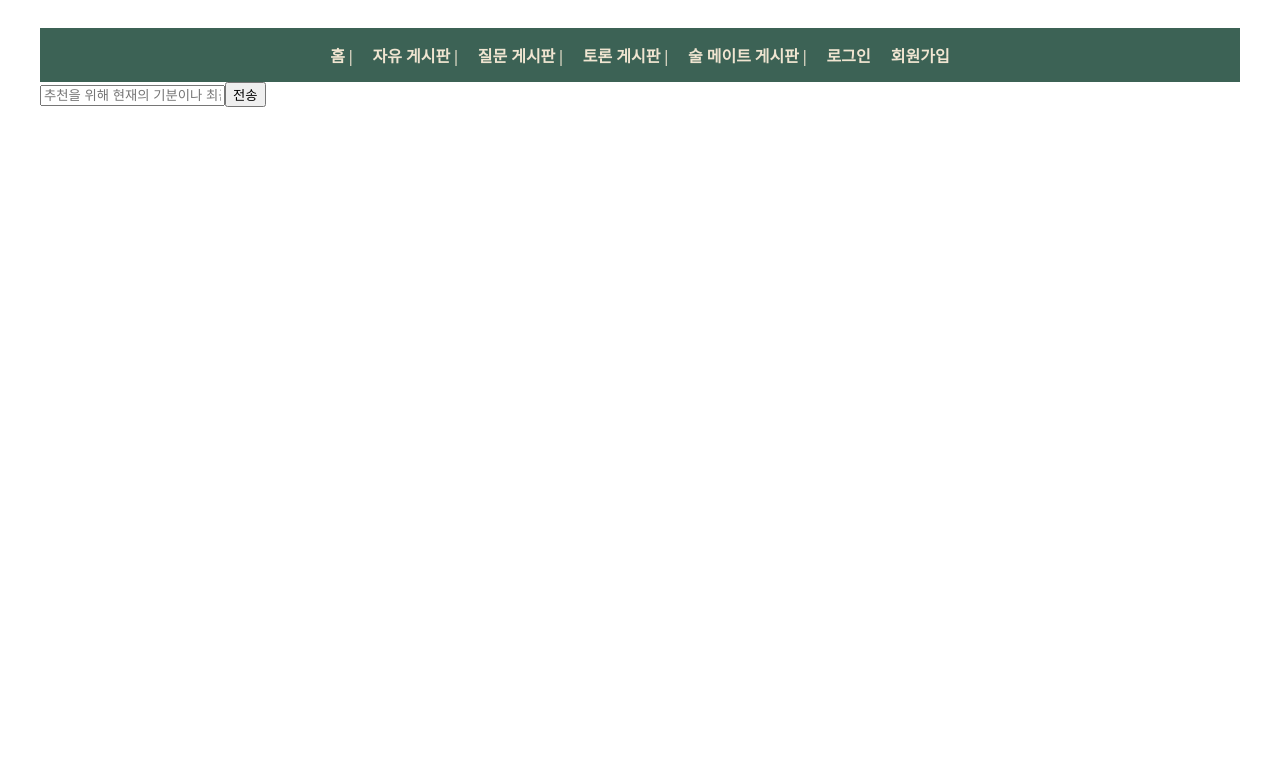
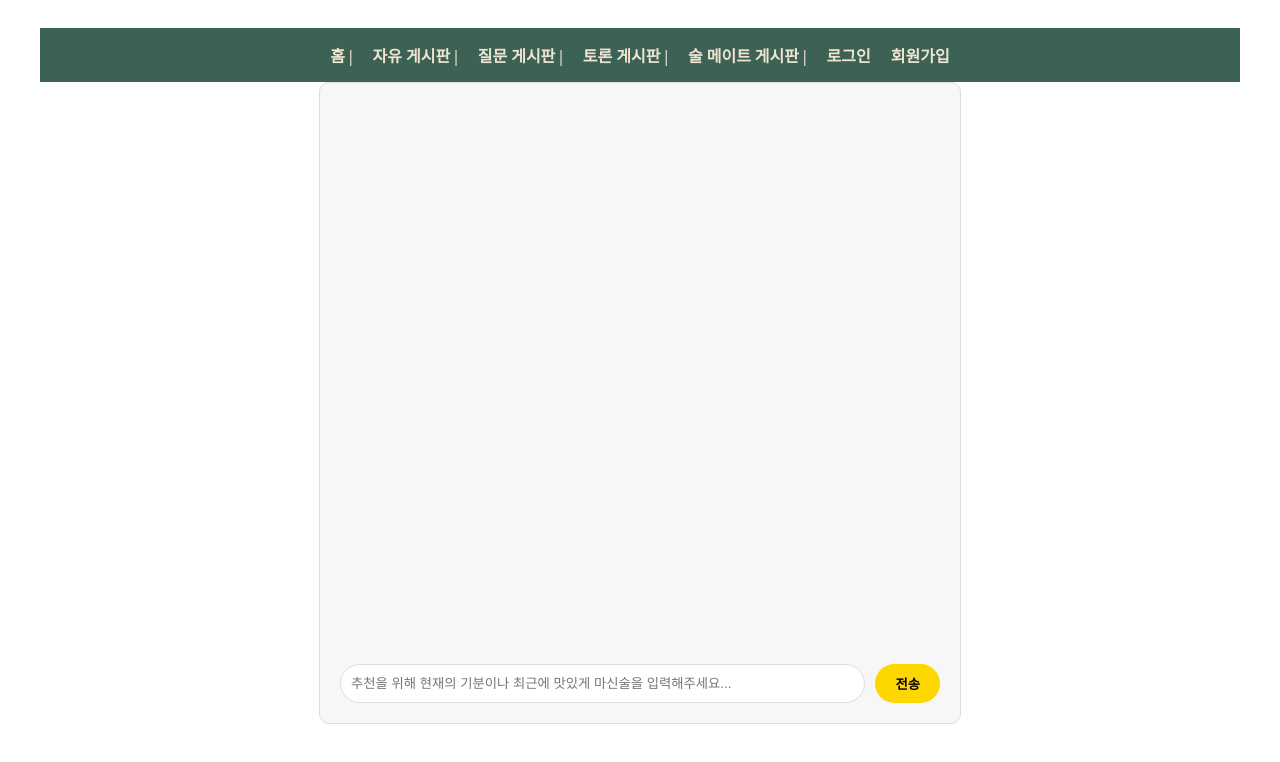
Before and after one commit to nahyunkeem/sulmeulliae_frontend, a React (Create React App) app: page /chatbot in a window 1280 px wide. Shown: the top 762 px of the page. Built offline with nearby package versions, Linux system fonts and the light colour scheme.

Commit message:
CSS_ChatBot

```diff
--- a/src/components/ChatBot.js
+++ b/src/components/ChatBot.js
@@ -58,19 +58,100 @@ function ChatBot() {
         setInputMessage('');
     };
 
+    // 스타일 정의 (카카오톡 스타일 적용)
+    const styles = {
+        chatContainer: {
+            width: '100%',
+            maxWidth: '600px',
+            margin: '0 auto',
+            backgroundColor: '#f7f7f7',
+            border: '1px solid #ddd',
+            borderRadius: '10px',
+            display: 'flex',
+            flexDirection: 'column',
+            justifyContent: 'space-between',
+            height: '600px',
+            padding: '20px',
+        },
+        chatMessages: {
+            flexGrow: 1,
+            overflowY: 'auto',
+            display: 'flex',
+            flexDirection: 'column',
+            paddingBottom: '20px',
+        },
+        chatMessage: {
+            display: 'inline-block',
+            maxWidth: '60%',
+            wordBreak: 'break-word',
+            padding: '10px',
+            borderRadius: '10px',
+            marginBottom: '10px',
+        },
+        userMessage: {
+            backgroundColor: '#ffe600',
+            alignSelf: 'flex-end',
+            borderRadius: '10px 10px 0 10px',
+        },
+        botMessage: {
+            backgroundColor: '#e0e0e0',
+            alignSelf: 'flex-start',
+            borderRadius: '10px 10px 10px 0',
+        },
+        chatInputForm: {
+            display: 'flex',
+        },
+        chatInput: {
+            flexGrow: 1,
+            padding: '10px',
+            borderRadius: '20px',
+            border: '1px solid #ddd',
+            marginRight: '10px',
+        },
+        sendButton: {
+            backgroundColor: '#ffd700',
+            border: 'none',
+            borderRadius: '20px',
+            padding: '10px 20px',
+            cursor: 'pointer',
+            fontWeight: 'bold',
+        },
+        chatLoading: {
+            display: 'flex',
+            justifyContent: 'center',
+            alignItems: 'center',
+            padding: '20px 0',
+        },
+        spinner: {
+            border: '4px solid rgba(0, 0, 0, 0.1)',
+            borderLeftColor: '#ffcd00',
+            borderRadius: '50%',
+            width: '40px',
+            height: '40px',
+            animation: 'spin 1s linear infinite',
+        },
+    };
+
     return (
-        <div className="chat-container">
-            <div className="chat-messages">
+        <div style={styles.chatContainer}>
+            <div style={styles.chatMessages}>
                 {messages.map((msg, index) => (
-                    <div key={index} className={msg.sender === 'user' ? 'chat-message user' : 'chat-message bot'}>
+                    <div
+                        key={index}
+                        style={
+                            msg.sender === 'user'
+                                ? { ...styles.chatMessage, ...styles.userMessage }
+                                : { ...styles.chatMessage, ...styles.botMessage }
+                        }
+                    >
                         <p>{msg.text}</p>
                     </div>
                 ))}
 
                 {/* 로딩 중일 때 스피너 표시 */}
                 {loading && (
-                    <div className="chat-loading">
-                        <div className="spinner"></div> {/* 스피너 애니메이션 */}
+                    <div style={styles.chatLoading}>
+                        <div style={styles.spinner}></div>  {/* 스피너 애니메이션 */}
                     </div>
                 )}
 
@@ -78,15 +159,18 @@ function ChatBot() {
                 <div ref={messagesEndRef} />
             </div>
 
-            <form onSubmit={handleSubmit} className="chat-input-form">
+            <form onSubmit={handleSubmit} style={styles.chatInputForm}>
                 <input
                     type="text"
                     value={inputMessage}
                     onChange={(e) => setInputMessage(e.target.value)}
                     placeholder="추천을 위해 현재의 기분이나 최근에 맛있게 마신술을 입력해주세요..."
                     disabled={loading}  // 로딩 중 입력 필드 비활성화
+                    style={styles.chatInput}
                 />
-                <button type="submit" disabled={loading}>전송</button>  {/* 로딩 중 전송 버튼 비활성화 */}
+                <button type="submit" disabled={loading} style={styles.sendButton}>
+                    전송
+                </button>  {/* 로딩 중 전송 버튼 비활성화 */}
             </form>
         </div>
     );
```
Also changed, not shown: src/components/ChatList.js (deleted, +0 -27 lines).
